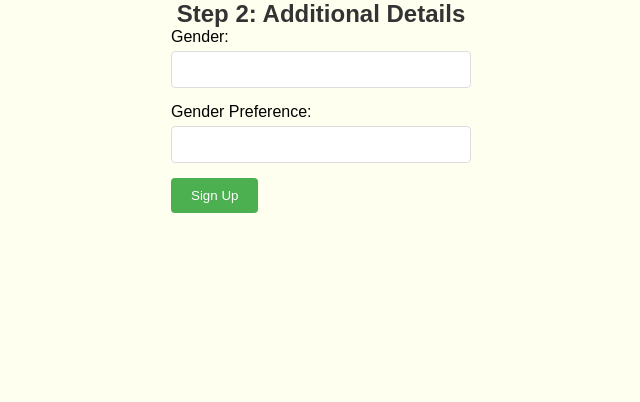
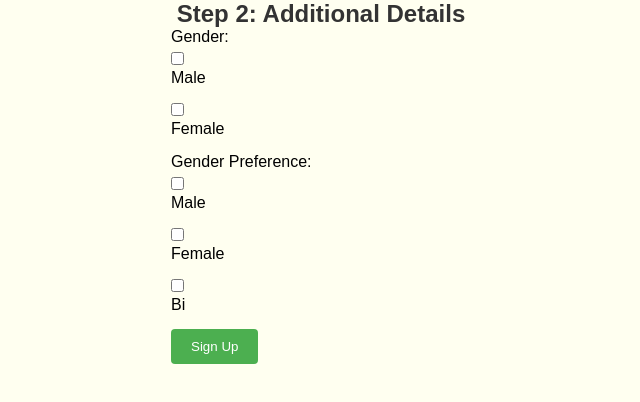
Before and after one commit to tseknouJake/RU-Single, a React (Create React App) app in the folder ru-single/: page /signup/preferences in a window 1280 px wide. Shown: the top 402 px of the page, without its empty margins (319-959 px from the left). Built offline with nearby package versions, Linux system fonts and the light colour scheme.

Commit message:
added checkbox for bi option

```diff
--- a/ru-single/src/pages/Preferences.jsx
+++ b/ru-single/src/pages/Preferences.jsx
@@ -35,11 +35,29 @@ const SignupAdditional = () => {
       <form onSubmit={handleSubmit}>
         <div>
           <label htmlFor="gender">Gender:</label>
-          <input type="text" id="gender" name="gender" value={formData.gender} onChange={handleChange} />
+          <div>
+            <input type="checkbox" id="male" name="gender" value="Male" checked={formData.gender === "Male"} onChange={handleChange} />
+            <label htmlFor="male">Male</label>
+          </div>
+          <div>
+            <input type="checkbox" id="female" name="gender" value="Female" checked={formData.gender === "Female"} onChange={handleChange} />
+            <label htmlFor="female">Female</label>
+          </div>
         </div>
         <div>
           <label htmlFor="genderPreference">Gender Preference:</label>
-          <input type="text" id="genderPreference" name="genderPreference" value={formData.genderPreference} onChange={handleChange} />
+          <div>
+            <input type="checkbox" id="malePreference" name="genderPreference" value="Male" checked={formData.genderPreference === "Male"} onChange={handleChange} />
+            <label htmlFor="malePreference">Male</label>
+          </div>
+          <div>
+            <input type="checkbox" id="femalePreference" name="genderPreference" value="Female" checked={formData.genderPreference === "Female"} onChange={handleChange} />
+            <label htmlFor="femalePreference">Female</label>
+          </div>
+          <div>
+            <input type="checkbox" id="biPreference" name="genderPreference" value="Bi" checked={formData.genderPreference === "Bi"} onChange={handleChange} />
+            <label htmlFor="biPreference">Bi</label>
+          </div>
         </div>
         <button type="submit">Sign Up</button>
       </form>
```
